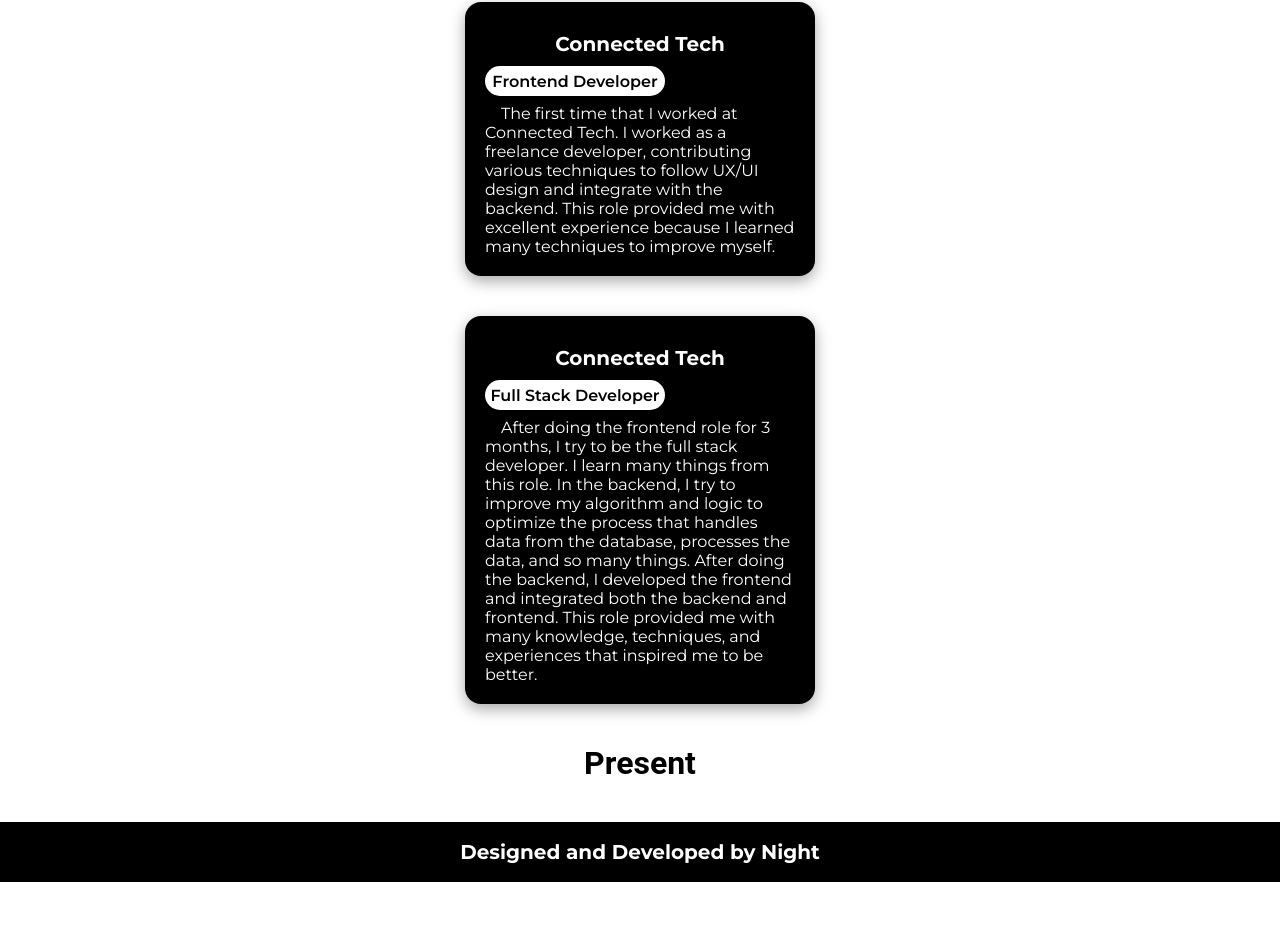
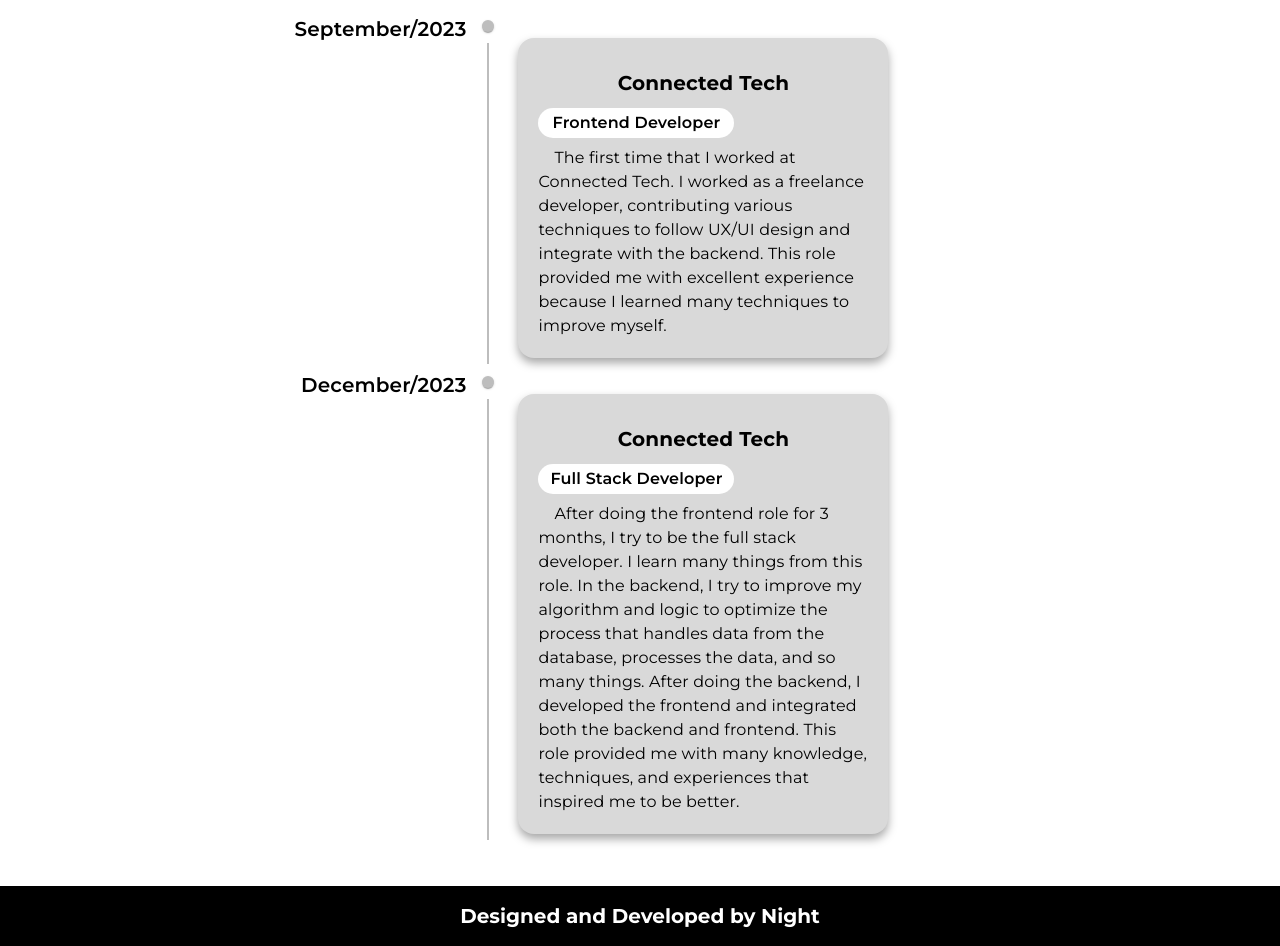
Before and after one commit to KNattawat89/My-portfolio, a React (Create React App) app: page / in a window 1280 px wide. Shown: the part 1409-2355 px from the top of the page. Before the commit the page ends 2291 px from the top, so only its background shows below. Built offline with nearby package versions, Linux system fonts and the light colour scheme; a web font is replaced by a local one.

Commit message:
update: timeline experience

```diff
--- a/package.json
+++ b/package.json
@@ -6,6 +6,7 @@
     "@emotion/react": "^11.9.3",
     "@emotion/styled": "^11.9.3",
     "@mui/icons-material": "^5.8.4",
+    "@mui/lab": "^5.0.0-alpha.162",
     "@mui/material": "^5.9.0",
     "@testing-library/jest-dom": "^5.16.4",
     "@testing-library/react": "^13.3.0",
--- a/src/components/Experience/Experience.js
+++ b/src/components/Experience/Experience.js
@@ -1,4 +1,5 @@
-import { Box, Container, Stack } from "@mui/material";
+import { Timeline, TimelineConnector, TimelineContent, TimelineDot, TimelineItem, TimelineOppositeContent, TimelineSeparator, timelineOppositeContentClasses } from "@mui/lab";
+import { Box, Container } from "@mui/material";
 import { useRef } from "react";
 import useOnScreen from "../UseonScreen";
 import { ExperienceBox } from "./ExperienceBox";
@@ -26,44 +27,85 @@ export const Experience = () => {
         <Box px={"15px"} className={isVisible ? " scrolled" : "skill-hind"}>
           <h3 className="font">Work Experiences</h3>
         </Box>
-        <Stack
+
+        <Timeline  sx={{
+
+        [`& .${timelineOppositeContentClasses.root}`]: {
+          flex: 0.55,
+        },
+      }}>
+          <TimelineItem>
+          <TimelineOppositeContent display={{xs: "none", sm: "block"}} color="textSecondary">
+          <div className="font" style={{fontSize: "20px", color: "black"}}>September/2023</div>
+        </TimelineOppositeContent>
+          <TimelineSeparator>
+          <TimelineDot />
+          <TimelineConnector/>
+        </TimelineSeparator >
+        <TimelineContent mt={{sm:3}}>
+          <Box display={{xs: "block", sm: "none"}}>
+        <div className="font" style={{fontSize: "20px", color: "black",}}>September/2023</div>
+        </Box>
+        <ExperienceBox
+              company={experiences[0].title}
+              role={experiences[0].role}
+              description={experiences[0].description}
+            />
+          </TimelineContent>
+          </TimelineItem>
+          <TimelineItem>
+          <TimelineOppositeContent  display={{xs: "none", sm: "block"}} color="textSecondary">
+         <div className="font" style={{fontSize: "20px", color: "black"}}>December/2023</div>
+        </TimelineOppositeContent>
+          <TimelineSeparator>
+          <TimelineDot />
+          <TimelineConnector/>
+        </TimelineSeparator>
+        <TimelineContent mt={{sm:3}}>
+        <Box display={{xs: "block", sm: "none"}}>
+        <div className="font" style={{fontSize: "20px", color: "black",}}>December/2023</div>
+        </Box>
+        <ExperienceBox
+              company={experiences[1].title}
+              role={experiences[1].role}
+              description={experiences[1].description}
+            />
+          </TimelineContent>
+          </TimelineItem>
+        </Timeline>
+
+        {/* <Stack
           direction={"column"}
           spacing={5}
           alignItems={"center"}
           justifyContent={"center"}
-        >
-          {/* <Divider color="black" orientation="vertical"/> */}
-          {/* <div className="vertical-line"></div>
-        <div className="ball"></div> */}
-          <Stack
+        > */}
+
+          {/* <Stack
             alignItems={"center"}
             direction={"row"}
             justifyContent={"space-around"}
           >
-            {/* <div style={{fontSize: "20px"}}>September/2023</div> */}
-            <ExperienceBox
-              company={experiences[0].title}
-              role={experiences[0].role}
-              description={experiences[0].description}
-            />
-          </Stack>
 
-          <Stack
+
+          </Stack> */}
+
+          {/* <Stack
             alignItems={"center"}
             direction={"row"}
             justifyContent={"space-around"}
           >
-            {/* <div style={{fontSize: "20px"}}>December/2023</div> */}
+
             <ExperienceBox
               company={experiences[1].title}
               role={experiences[1].role}
               description={experiences[1].description}
             />
-          </Stack>
-          <h3 className="" style={{ fontSize: "32px" }}>
+          </Stack> */}
+          {/* <h3 className="" style={{ fontSize: "32px" }}>
             Present
-          </h3>
-        </Stack>
+          </h3> */}
+        {/* </Stack> */}
       </Container>
     </div>
   );
--- a/src/components/Experience/ExperienceBox.js
+++ b/src/components/Experience/ExperienceBox.js
@@ -2,14 +2,14 @@ import { Box, Stack } from "@mui/material"
 
 export const ExperienceBox = ({company,role, description}) => {
     return(
-        <Box className="font" p={"10px"} width={"330px"} borderRadius={"16px"} bgcolor={"black"} boxShadow={"rgba(0, 0, 0, 0.35) 0px 5px 15px"}>
-            <h3 style={{fontSize: "20px", color: "white", marginBottom: 0}}>{company}</h3>
+        <Box className="font" p={{xs:"5px",sm:"10px"}} ml={{sm:1}} mt={{xs: 2, sm: 0}} maxWidth={{sm:"350px"}} width={{xs: "auto",lg:"350px"}} borderRadius={"16px"} bgcolor={"#D9D9D9"} boxShadow={"rgba(0, 0, 0, 0.35) 0px 5px 10px"}>
+            <h3 style={{fontSize: "20px", color: "black", marginBottom: 0}}>{company}</h3>
             <Stack spacing={1} p={"10px"}>
             <Box
         maxWidth={"180px"}
           bgcolor={"white"}
           display={"flex"}
-
+          px={1}
           alignItems={"center"}
           justifyContent={"center"}
           height={"30px"}
@@ -18,7 +18,7 @@ export const ExperienceBox = ({company,role, description}) => {
           <h4 className="font">{role}</h4>
         </Box>
         <Box>
-        <div style={{ textIndent: "1em", fontSize: "16px", fontWeight: "normal", margin: 0 , color: "white"}}>
+        <div style={{ textIndent: "1em", fontSize: "16px", fontWeight: "normal", margin: 0 , color: "black"}}>
             {description}
         </div>
         </Box>
```
Also changed, not shown: 1 other file (tests, documents, lock files or other folders).
